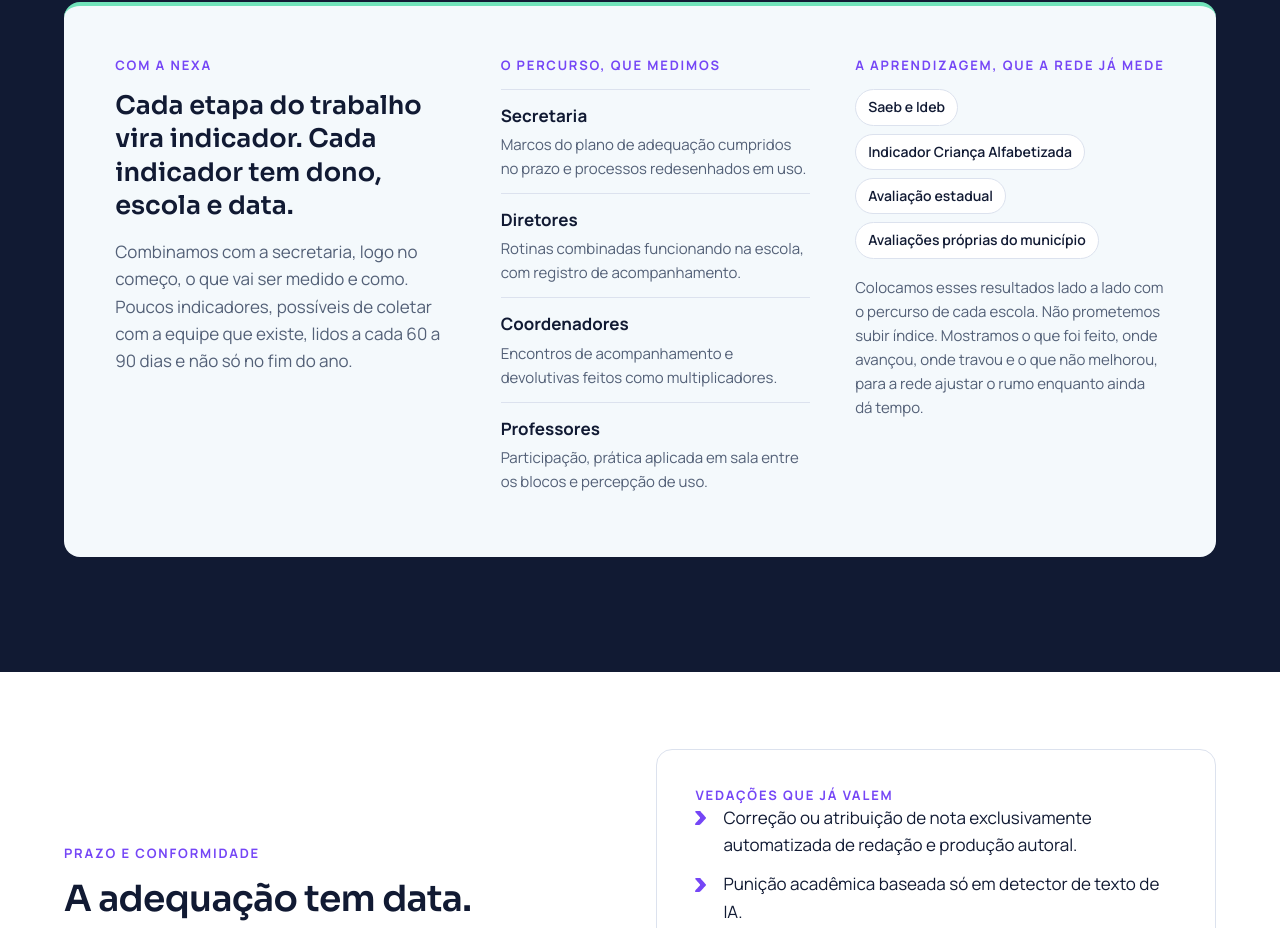
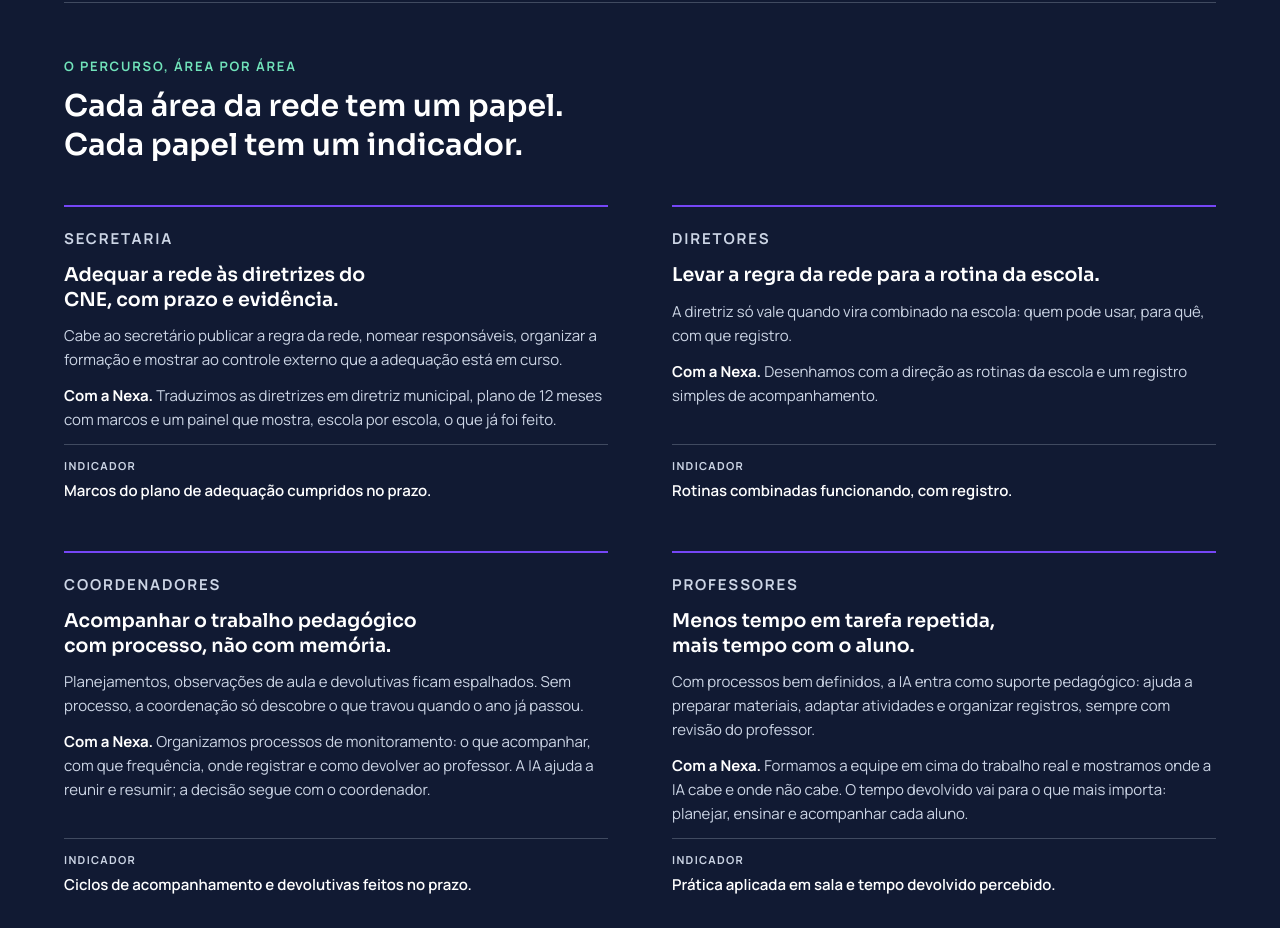
Before and after one commit to ianbenicio/NexaSite, an Astro site: page /redes-escolares/rede-publica in a window 1280 px wide. Shown: the part 1837-2765 px from the top of the page. Built offline with nearby package versions, Linux system fonts and the light colour scheme; Astro itself is replaced by a stand-in of ours.

Commit message:
feat: percurso por área na rede pública e custo de esperar nas escolas
- Rede pública: Secretaria (adequação ao CNE), Diretores, Coordenadores
  (monitoramento pedagógico) e Professores (IA como suporte), cada um com indicador
- Escolas particulares: bloco sobre perda de mercado e de qualidade

Co-Authored-By: Claude Opus 5.5 <noreply@anthropic.com>

```diff
--- a/src/pages/redes-escolares/rede-publica.astro
+++ b/src/pages/redes-escolares/rede-publica.astro
@@ -60,11 +60,36 @@ const cenasRede = [
     texto: "Condicionalidades, relatórios, prestações de contas. A memória da rede mora em pastas pessoais, e cada troca de equipe recomeça do zero.",
   },
 ];
+// Percurso por área: o que muda para cada um, como a Nexa entra e o indicador que acompanha.
 const percurso = [
-  { quem: "Secretaria", medida: "Marcos do plano de adequação cumpridos no prazo e processos redesenhados em uso." },
-  { quem: "Diretores", medida: "Rotinas combinadas funcionando na escola, com registro de acompanhamento." },
-  { quem: "Coordenadores", medida: "Encontros de acompanhamento e devolutivas feitos como multiplicadores." },
-  { quem: "Professores", medida: "Participação, prática aplicada em sala entre os blocos e percepção de uso." },
+  {
+    quem: "Secretaria",
+    titulo: "Adequar a rede às diretrizes do CNE, com prazo e evidência.",
+    texto: "Cabe ao secretário publicar a regra da rede, nomear responsáveis, organizar a formação e mostrar ao controle externo que a adequação está em curso.",
+    nexa: "Traduzimos as diretrizes em diretriz municipal, plano de 12 meses com marcos e um painel que mostra, escola por escola, o que já foi feito.",
+    medida: "Marcos do plano de adequação cumpridos no prazo.",
+  },
+  {
+    quem: "Diretores",
+    titulo: "Levar a regra da rede para a rotina da escola.",
+    texto: "A diretriz só vale quando vira combinado na escola: quem pode usar, para quê, com que registro.",
+    nexa: "Desenhamos com a direção as rotinas da escola e um registro simples de acompanhamento.",
+    medida: "Rotinas combinadas funcionando, com registro.",
+  },
+  {
+    quem: "Coordenadores",
+    titulo: "Acompanhar o trabalho pedagógico com processo, não com memória.",
+    texto: "Planejamentos, observações de aula e devolutivas ficam espalhados. Sem processo, a coordenação só descobre o que travou quando o ano já passou.",
+    nexa: "Organizamos processos de monitoramento: o que acompanhar, com que frequência, onde registrar e como devolver ao professor. A IA ajuda a reunir e resumir; a decisão segue com o coordenador.",
+    medida: "Ciclos de acompanhamento e devolutivas feitos no prazo.",
+  },
+  {
+    quem: "Professores",
+    titulo: "Menos tempo em tarefa repetida, mais tempo com o aluno.",
+    texto: "Com processos bem definidos, a IA entra como suporte pedagógico: ajuda a preparar materiais, adaptar atividades e organizar registros, sempre com revisão do professor.",
+    nexa: "Formamos a equipe em cima do trabalho real e mostramos onde a IA cabe e onde não cabe. O tempo devolvido vai para o que mais importa: planejar, ensinar e acompanhar cada aluno.",
+    medida: "Prática aplicada em sala e tempo devolvido percebido.",
+  },
 ];
 const referencias = ["Saeb e Ideb", "Indicador Criança Alfabetizada", "Avaliação estadual", "Avaliações próprias do município"];
 ---
@@ -121,17 +146,29 @@ const referencias = ["Saeb e Ideb", "Indicador Criança Alfabetizada", "Avaliaç
         ))}
       </ul>
 
+      <div class="percurso">
+        <div class="percurso__cab">
+          <p class="rotulo">O percurso, área por área</p>
+          <h3>Cada área da rede tem um papel. Cada papel tem um indicador.</h3>
+        </div>
+        <ol class="percurso__lista">
+          {percurso.map((p) => (
+            <li>
+              <p class="percurso__quem">{p.quem}</p>
+              <h4>{p.titulo}</h4>
+              <p>{p.texto}</p>
+              <p class="percurso__nexa"><strong>Com a Nexa.</strong> {p.nexa}</p>
+              <p class="percurso__medida"><span>Indicador</span>{p.medida}</p>
+            </li>
+          ))}
+        </ol>
+      </div>
+
       <div class="painel">
         <div class="painel__cab">
           <p class="rotulo">Com a Nexa</p>
           <p class="painel__tit">Cada etapa do trabalho vira indicador. Cada indicador tem dono, escola e data.</p>
           <p>Combinamos com a secretaria, logo no começo, o que vai ser medido e como. Poucos indicadores, possíveis de coletar com a equipe que existe, lidos a cada 60 a 90 dias e não só no fim do ano.</p>
-        </div>
-        <div class="painel__col">
-          <p class="rotulo">O percurso, que medimos</p>
-          <dl class="painel__lista">
-            {percurso.map((p) => <div><dt>{p.quem}</dt><dd>{p.medida}</dd></div>)}
-          </dl>
         </div>
         <div class="painel__col">
           <p class="rotulo">A aprendizagem, que a rede já mede</p>
@@ -293,7 +330,7 @@ const referencias = ["Saeb e Ideb", "Indicador Criança Alfabetizada", "Avaliaç
   .foco__cenas li > * + * { margin-top: 12px; }
   .foco__cenas h3 { font-size: clamp(19px, 1.8vw, 22px); color: var(--nexa-branco); }
   .foco__cenas p { opacity: .78; }
-  .painel { margin-top: 72px; display: grid; grid-template-columns: 1.1fr 1fr 1fr; gap: clamp(24px, 3.5vw, 48px); background: var(--nexa-claro); color: var(--nexa-noite); border-radius: var(--raio); padding: clamp(28px, 4vw, 56px); border-top: 4px solid var(--nexa-menta); }
+  .painel { margin-top: 72px; display: grid; grid-template-columns: 1fr 1fr; gap: clamp(24px, 3.5vw, 48px); background: var(--nexa-claro); color: var(--nexa-noite); border-radius: var(--raio); padding: clamp(28px, 4vw, 56px); border-top: 4px solid var(--nexa-menta); }
   @media (max-width: 1000px) { .painel { grid-template-columns: 1fr; } }
   .painel .rotulo { color: var(--nexa-violeta); }
   .painel__cab > * + *, .painel__col > * + * { margin-top: 16px; }
@@ -306,6 +343,19 @@ const referencias = ["Saeb e Ideb", "Indicador Criança Alfabetizada", "Avaliaç
   .painel__ref { list-style: none; padding: 0; display: flex; flex-wrap: wrap; gap: 8px; }
   .painel__ref li { font-size: 14px; font-weight: 600; padding: 6px 12px; border-radius: 999px; border: 1px solid var(--nexa-linha); background: var(--nexa-branco); }
   .painel__nota { color: var(--nexa-muted); font-size: 15px; }
+  .percurso { margin-top: 72px; padding-top: 56px; border-top: 1px solid rgb(204 213 229 / .25); }
+  .percurso__cab { max-width: 760px; }
+  .percurso__cab > * + * { margin-top: 12px; }
+  .percurso__cab h3 { font-size: clamp(22px, 2.4vw, 30px); color: var(--nexa-branco); }
+  .percurso__lista { list-style: none; padding: 0; margin: 40px 0 0; display: grid; grid-template-columns: 1fr 1fr; gap: 48px clamp(32px, 5vw, 72px); }
+  @media (max-width: 760px) { .percurso__lista { grid-template-columns: 1fr; } }
+  .percurso__lista li { display: flex; flex-direction: column; gap: 12px; padding-top: 20px; border-top: 2px solid var(--nexa-violeta); }
+  .percurso__quem { font-size: 12px; font-weight: 700; letter-spacing: .12em; text-transform: uppercase; color: var(--nexa-menta); }
+  .percurso__lista h4 { font-family: var(--font-titulo); font-weight: 600; font-size: 19px; line-height: 1.3; color: var(--nexa-branco); }
+  .percurso__lista p { color: var(--nexa-claro-noite); font-size: 15px; }
+  .percurso__nexa strong { color: var(--nexa-branco); }
+  .percurso__lista .percurso__medida { margin-top: auto; padding-top: 12px; border-top: 1px solid rgb(204 213 229 / .25); color: var(--nexa-branco); font-weight: 600; }
+  .percurso__medida span { display: block; font-size: 11px; letter-spacing: .12em; text-transform: uppercase; color: var(--nexa-claro-noite); font-weight: 700; margin-bottom: 4px; }
 
   .servico { display: grid; grid-template-columns: 1fr 1fr; gap: clamp(32px, 6vw, 96px); align-items: start; }
   .servico__cab > * + * { margin-top: 20px; }
```
Also changed, not shown: src/pages/redes-escolares/escolas-particulares.astro (+37 -0 lines).
